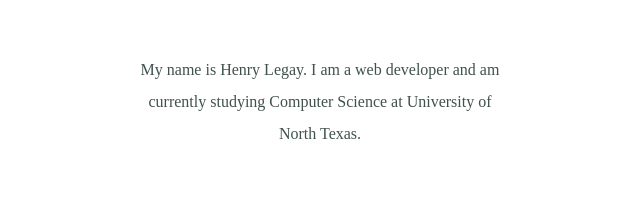
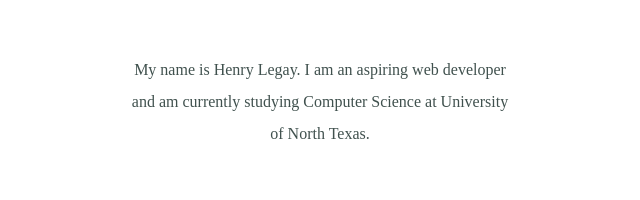
Before and after one commit to henlegay/cv, a plain HTML site: page index.html in a window 1280 px wide. Shown: the part 1398-1598 px from the top of the page, 320-960 px from the left. Drawn offline with Linux system fonts and the light colour scheme.

Commit message:
Update index.html

```diff
--- a/index.html
+++ b/index.html
@@ -22,7 +22,7 @@
     <div class="profile">
       <h2>Hello!</h2>
       <img class="propic" src="images/resized_propic.jpeg" alt="" width="" height="">
-      <p class="intro">My name is Henry Legay. I am a web developer and am currently studying Computer Science at University of North Texas.</p>
+      <p class="intro">My name is Henry Legay. I am an aspiring web developer and am currently studying Computer Science at University of North Texas.</p>
     </div>
     <hr>
     <div class="skills">
```
